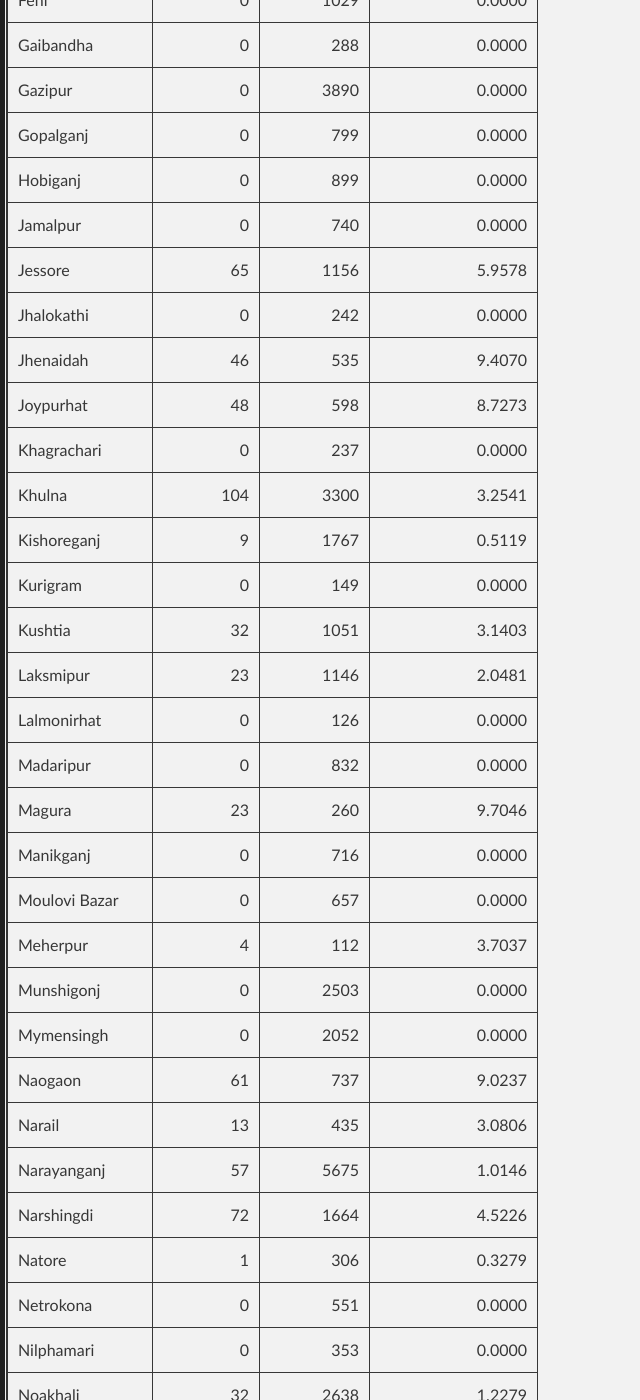
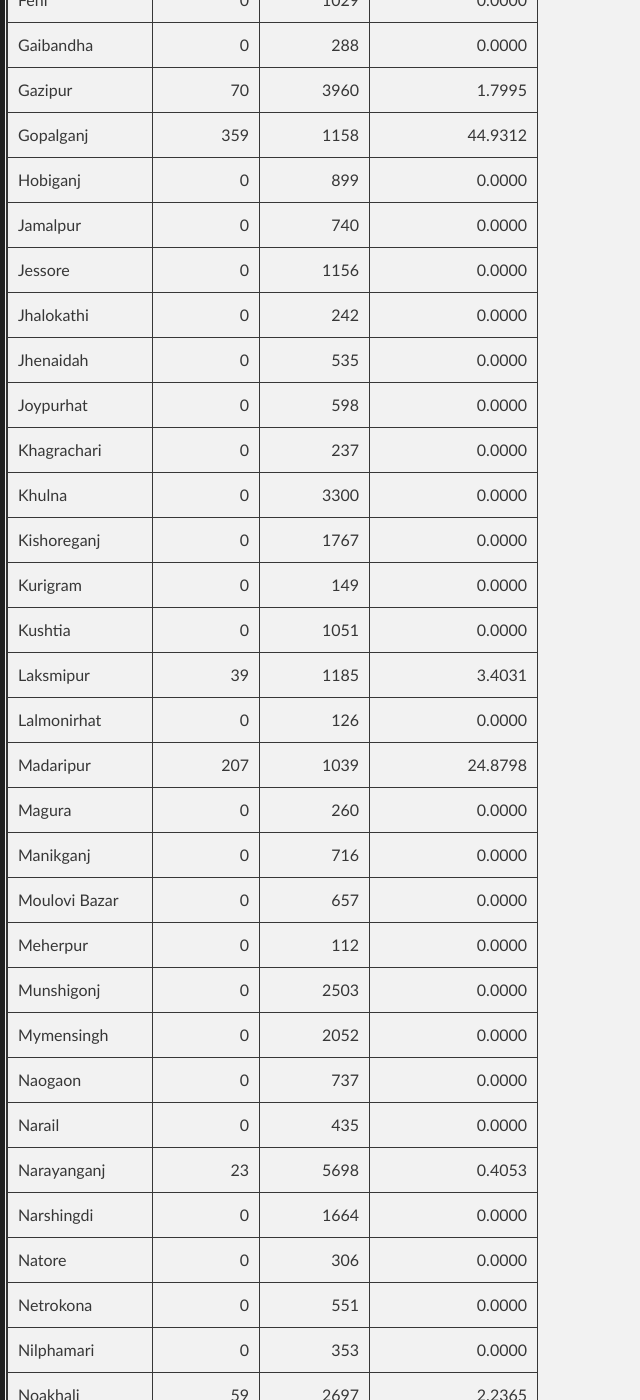
Before and after one commit to promitbasak/covid19bd, a Jekyll site: the page index.html, which Jekyll copies as it is, in a window 1280 px wide and 1400 px high, scrolled down 4931 px. Shown: the whole window, without its empty margins (0-640 px from the left). Built offline with Jekyll 4.4.1, drawn with Linux system fonts in a browser that asks for light colours; some of the changed text lies outside the part shown.

Commit message:
Update index.html

```diff
--- a/index.html
+++ b/index.html
@@ -67,21 +67,21 @@
 </tr></thead>
 <tbody>
 <tr>
-<td>2020-07-16</td>
-<td align="right">2733</td>
-<td align="right">39</td>
-<td align="right">1940</td>
-<td align="right">12889</td>
-<td align="right">196323</td>
-<td align="right">2496</td>
-<td align="right">106963</td>
-<td align="right">86864</td>
-<td align="right">995966</td>
-<td align="right">1.2714</td>
-<td align="right">0.0233</td>
-<td align="right">19.7118</td>
-<td align="right">1090.6833</td>
-<td align="right">13.8667</td>
+<td>2020-07-18</td>
+<td align="right">2709</td>
+<td align="right">34</td>
+<td align="right">1373</td>
+<td align="right">10923</td>
+<td align="right">202066</td>
+<td align="right">2581</td>
+<td align="right">110098</td>
+<td align="right">89387</td>
+<td align="right">1020349</td>
+<td align="right">1.2773</td>
+<td align="right">0.0234</td>
+<td align="right">19.8036</td>
+<td align="right">1122.5889</td>
+<td align="right">14.3389</td>
 </tr>
 </tbody>
 </table>
@@ -89,27 +89,27 @@
         <h3>Graphs:</h3>
         <div class="photo-album">
       <div>
-        <img src="https://raw.githubusercontent.com/promitbasak/Covid-19_bd_extended/master/assests/2020-07-16/Figure_1.png">
+        <img src="https://raw.githubusercontent.com/promitbasak/Covid-19_bd_extended/master/assests/2020-07-18/Figure_1.png">
         <h5>Overall Condition</h5>
       </div>
       <div>
-        <img src="https://raw.githubusercontent.com/promitbasak/Covid-19_bd_extended/master/assests/2020-07-16/Figure_2.png">
+        <img src="https://raw.githubusercontent.com/promitbasak/Covid-19_bd_extended/master/assests/2020-07-18/Figure_2.png">
         <h5>Total Cases</h5>
       </div>
       <div>
-        <img src="https://raw.githubusercontent.com/promitbasak/Covid-19_bd_extended/master/assests/2020-07-16/Figure_8.png">
+        <img src="https://raw.githubusercontent.com/promitbasak/Covid-19_bd_extended/master/assests/2020-07-18/Figure_8.png">
         <h5>Total Deaths</h5>
       </div>
       <div>
-        <img src="https://raw.githubusercontent.com/promitbasak/Covid-19_bd_extended/master/assests/2020-07-16/Figure_24.png">
+        <img src="https://raw.githubusercontent.com/promitbasak/Covid-19_bd_extended/master/assests/2020-07-18/Figure_24.png">
         <h5>District-wise Corona Map</h5>
       </div>
       <div>
-        <img src="https://raw.githubusercontent.com/promitbasak/Covid-19_bd_extended/master/assests/2020-07-16/Figure_20.png">
+        <img src="https://raw.githubusercontent.com/promitbasak/Covid-19_bd_extended/master/assests/2020-07-18/Figure_20.png">
         <h5>BD vs USA: Cases</h5>
       </div>
       <div>
-        <img src="https://raw.githubusercontent.com/promitbasak/Covid-19_bd_extended/master/assests/2020-07-16/Figure_21.png">
+        <img src="https://raw.githubusercontent.com/promitbasak/Covid-19_bd_extended/master/assests/2020-07-18/Figure_21.png">
         <h5>BD vs USA: Deaths</h5>
       </div>
     </div>
@@ -126,21 +126,21 @@
 </tr></thead>
 <tbody><tr>
 <td>Bagerhat</td>
-<td align="right">15</td>
+<td align="right">0</td>
 <td align="right">358</td>
-<td align="right">4.3732</td>
+<td align="right">0.0000</td>
 </tr>
 <tr>
 <td>Bandarban</td>
-<td align="right">0</td>
-<td align="right">328</td>
-<td align="right">0.0000</td>
+<td align="right">179</td>
+<td align="right">507</td>
+<td align="right">54.5732</td>
 </tr>
 <tr>
 <td>Barguna</td>
-<td align="right">35</td>
+<td align="right">0</td>
 <td align="right">438</td>
-<td align="right">8.6849</td>
+<td align="right">0.0000</td>
 </tr>
 <tr>
 <td>Barishal</td>
@@ -150,15 +150,15 @@
 </tr>
 <tr>
 <td>Bhola</td>
-<td align="right">8</td>
+<td align="right">0</td>
 <td align="right">422</td>
-<td align="right">1.9324</td>
+<td align="right">0.0000</td>
 </tr>
 <tr>
 <td>Bogura</td>
-<td align="right">160</td>
+<td align="right">0</td>
 <td align="right">3923</td>
-<td align="right">4.2519</td>
+<td align="right">0.0000</td>
 </tr>
 <tr>
 <td>B. Baria</td>
@@ -168,33 +168,33 @@
 </tr>
 <tr>
 <td>Chandpur</td>
-<td align="right">25</td>
-<td align="right">1366</td>
-<td align="right">1.8643</td>
+<td align="right">56</td>
+<td align="right">1422</td>
+<td align="right">4.0996</td>
 </tr>
 <tr>
 <td>Chapainawabganj</td>
-<td align="right">28</td>
+<td align="right">0</td>
 <td align="right">227</td>
-<td align="right">14.0704</td>
+<td align="right">0.0000</td>
 </tr>
 <tr>
 <td>Chattogram</td>
-<td align="right">334</td>
-<td align="right">11931</td>
-<td align="right">2.8801</td>
+<td align="right">738</td>
+<td align="right">12669</td>
+<td align="right">6.1856</td>
 </tr>
 <tr>
 <td>Chuadanga</td>
-<td align="right">16</td>
+<td align="right">0</td>
 <td align="right">323</td>
-<td align="right">5.2117</td>
+<td align="right">0.0000</td>
 </tr>
 <tr>
 <td>Cox&#39;s bazar</td>
-<td align="right">48</td>
-<td align="right">3019</td>
-<td align="right">1.6156</td>
+<td align="right">54</td>
+<td align="right">3073</td>
+<td align="right">1.7887</td>
 </tr>
 <tr>
 <td>Cumilla</td>
@@ -216,9 +216,9 @@
 </tr>
 <tr>
 <td>Faridpur</td>
-<td align="right">0</td>
-<td align="right">2444</td>
-<td align="right">0.0000</td>
+<td align="right">1149</td>
+<td align="right">3593</td>
+<td align="right">47.0131</td>
 </tr>
 <tr>
 <td>Feni</td>
@@ -234,15 +234,15 @@
 </tr>
 <tr>
 <td>Gazipur</td>
-<td align="right">0</td>
-<td align="right">3890</td>
-<td align="right">0.0000</td>
+<td align="right">70</td>
+<td align="right">3960</td>
+<td align="right">1.7995</td>
 </tr>
 <tr>
 <td>Gopalganj</td>
-<td align="right">0</td>
-<td align="right">799</td>
-<td align="right">0.0000</td>
+<td align="right">359</td>
+<td align="right">1158</td>
+<td align="right">44.9312</td>
 </tr>
 <tr>
 <td>Hobiganj</td>
@@ -258,9 +258,9 @@
 </tr>
 <tr>
 <td>Jessore</td>
-<td align="right">65</td>
+<td align="right">0</td>
 <td align="right">1156</td>
-<td align="right">5.9578</td>
+<td align="right">0.0000</td>
 </tr>
 <tr>
 <td>Jhalokathi</td>
@@ -270,15 +270,15 @@
 </tr>
 <tr>
 <td>Jhenaidah</td>
-<td align="right">46</td>
+<td align="right">0</td>
 <td align="right">535</td>
-<td align="right">9.4070</td>
+<td align="right">0.0000</td>
 </tr>
 <tr>
 <td>Joypurhat</td>
-<td align="right">48</td>
+<td align="right">0</td>
 <td align="right">598</td>
-<td align="right">8.7273</td>
+<td align="right">0.0000</td>
 </tr>
 <tr>
 <td>Khagrachari</td>
@@ -288,15 +288,15 @@
 </tr>
 <tr>
 <td>Khulna</td>
-<td align="right">104</td>
+<td align="right">0</td>
 <td align="right">3300</td>
-<td align="right">3.2541</td>
+<td align="right">0.0000</td>
 </tr>
 <tr>
 <td>Kishoreganj</td>
-<td align="right">9</td>
+<td align="right">0</td>
 <td align="right">1767</td>
-<td align="right">0.5119</td>
+<td align="right">0.0000</td>
 </tr>
 <tr>
 <td>Kurigram</td>
@@ -306,93 +306,93 @@
 </tr>
 <tr>
 <td>Kushtia</td>
-<td align="right">32</td>
+<td align="right">0</td>
 <td align="right">1051</td>
-<td align="right">3.1403</td>
+<td align="right">0.0000</td>
 </tr>
 <tr>
 <td>Laksmipur</td>
+<td align="right">39</td>
+<td align="right">1185</td>
+<td align="right">3.4031</td>
+</tr>
+<tr>
+<td>Lalmonirhat</td>
+<td align="right">0</td>
+<td align="right">126</td>
+<td align="right">0.0000</td>
+</tr>
+<tr>
+<td>Madaripur</td>
+<td align="right">207</td>
+<td align="right">1039</td>
+<td align="right">24.8798</td>
+</tr>
+<tr>
+<td>Magura</td>
+<td align="right">0</td>
+<td align="right">260</td>
+<td align="right">0.0000</td>
+</tr>
+<tr>
+<td>Manikganj</td>
+<td align="right">0</td>
+<td align="right">716</td>
+<td align="right">0.0000</td>
+</tr>
+<tr>
+<td>Moulovi Bazar</td>
+<td align="right">0</td>
+<td align="right">657</td>
+<td align="right">0.0000</td>
+</tr>
+<tr>
+<td>Meherpur</td>
+<td align="right">0</td>
+<td align="right">112</td>
+<td align="right">0.0000</td>
+</tr>
+<tr>
+<td>Munshigonj</td>
+<td align="right">0</td>
+<td align="right">2503</td>
+<td align="right">0.0000</td>
+</tr>
+<tr>
+<td>Mymensingh</td>
+<td align="right">0</td>
+<td align="right">2052</td>
+<td align="right">0.0000</td>
+</tr>
+<tr>
+<td>Naogaon</td>
+<td align="right">0</td>
+<td align="right">737</td>
+<td align="right">0.0000</td>
+</tr>
+<tr>
+<td>Narail</td>
+<td align="right">0</td>
+<td align="right">435</td>
+<td align="right">0.0000</td>
+</tr>
+<tr>
+<td>Narayanganj</td>
 <td align="right">23</td>
-<td align="right">1146</td>
-<td align="right">2.0481</td>
-</tr>
-<tr>
-<td>Lalmonirhat</td>
-<td align="right">0</td>
-<td align="right">126</td>
-<td align="right">0.0000</td>
-</tr>
-<tr>
-<td>Madaripur</td>
-<td align="right">0</td>
-<td align="right">832</td>
-<td align="right">0.0000</td>
-</tr>
-<tr>
-<td>Magura</td>
-<td align="right">23</td>
-<td align="right">260</td>
-<td align="right">9.7046</td>
-</tr>
-<tr>
-<td>Manikganj</td>
-<td align="right">0</td>
-<td align="right">716</td>
-<td align="right">0.0000</td>
-</tr>
-<tr>
-<td>Moulovi Bazar</td>
-<td align="right">0</td>
-<td align="right">657</td>
-<td align="right">0.0000</td>
-</tr>
-<tr>
-<td>Meherpur</td>
-<td align="right">4</td>
-<td align="right">112</td>
-<td align="right">3.7037</td>
-</tr>
-<tr>
-<td>Munshigonj</td>
-<td align="right">0</td>
-<td align="right">2503</td>
-<td align="right">0.0000</td>
-</tr>
-<tr>
-<td>Mymensingh</td>
-<td align="right">0</td>
-<td align="right">2052</td>
-<td align="right">0.0000</td>
-</tr>
-<tr>
-<td>Naogaon</td>
-<td align="right">61</td>
-<td align="right">737</td>
-<td align="right">9.0237</td>
-</tr>
-<tr>
-<td>Narail</td>
-<td align="right">13</td>
-<td align="right">435</td>
-<td align="right">3.0806</td>
-</tr>
-<tr>
-<td>Narayanganj</td>
-<td align="right">57</td>
-<td align="right">5675</td>
-<td align="right">1.0146</td>
+<td align="right">5698</td>
+<td align="right">0.4053</td>
 </tr>
 <tr>
 <td>Narshingdi</td>
-<td align="right">72</td>
+<td align="right">0</td>
 <td align="right">1664</td>
-<td align="right">4.5226</td>
+<td align="right">0.0000</td>
 </tr>
 <tr>
 <td>Natore</td>
-<td align="right">1</td>
+<td align="right">0</td>
 <td align="right">306</td>
-<td align="right">0.3279</td>
+<td align="right">0.0000</td>
 </tr>
 <tr>
 <td>Netrokona</td>
@@ -408,15 +408,15 @@
 </tr>
 <tr>
 <td>Noakhali</td>
-<td align="right">32</td>
-<td align="right">2638</td>
-<td align="right">1.2279</td>
+<td align="right">59</td>
+<td align="right">2697</td>
+<td align="right">2.2365</td>
 </tr>
 <tr>
 <td>Pabna</td>
-<td align="right">28</td>
+<td align="right">0</td>
 <td align="right">627</td>
-<td align="right">4.6745</td>
+<td align="right">0.0000</td>
 </tr>
 <tr>
 <td>Panchagar</td>
@@ -426,9 +426,9 @@
 </tr>
 <tr>
 <td>Patuakhali</td>
-<td align="right">29</td>
-<td align="right">752</td>
-<td align="right">4.0111</td>
+<td align="right">22</td>
+<td align="right">774</td>
+<td align="right">2.9255</td>
 </tr>
 <tr>
 <td>Pirojpur</td>
@@ -438,9 +438,9 @@
 </tr>
 <tr>
 <td>Rajbari</td>
-<td align="right">0</td>
-<td align="right">563</td>
-<td align="right">0.0000</td>
+<td align="right">251</td>
+<td align="right">814</td>
+<td align="right">44.5826</td>
 </tr>
 <tr>
 <td>Rajshahi</td>
@@ -450,9 +450,9 @@
 </tr>
 <tr>
 <td>Rangamati</td>
-<td align="right">60</td>
-<td align="right">469</td>
-<td align="right">14.6699</td>
+<td align="right">26</td>
+<td align="right">495</td>
+<td align="right">5.5437</td>
 </tr>
 <tr>
 <td>Rangpur</td>
@@ -462,15 +462,15 @@
 </tr>
 <tr>
 <td>Satkhira</td>
-<td align="right">2</td>
+<td align="right">0</td>
 <td align="right">432</td>
-<td align="right">0.4651</td>
+<td align="right">0.0000</td>
 </tr>
 <tr>
 <td>Shariatpur</td>
-<td align="right">0</td>
-<td align="right">668</td>
-<td align="right">0.0000</td>
+<td align="right">175</td>
+<td align="right">843</td>
+<td align="right">26.1976</td>
 </tr>
 <tr>
 <td>Sherpur</td>
@@ -480,9 +480,9 @@
 </tr>
 <tr>
 <td>Sirajganj</td>
-<td align="right">103</td>
+<td align="right">0</td>
 <td align="right">952</td>
-<td align="right">12.1319</td>
+<td align="right">0.0000</td>
 </tr>
 <tr>
 <td>Sunamganj</td>
@@ -492,15 +492,15 @@
 </tr>
 <tr>
 <td>Sylhet</td>
-<td align="right">0</td>
-<td align="right">3218</td>
-<td align="right">0.0000</td>
+<td align="right">105</td>
+<td align="right">3323</td>
+<td align="right">3.2629</td>
 </tr>
 <tr>
 <td>Tangail</td>
-<td align="right">43</td>
+<td align="right">0</td>
 <td align="right">1042</td>
-<td align="right">4.3043</td>
+<td align="right">0.0000</td>
 </tr>
 <tr>
 <td>Thakurgaon</td>
@@ -2759,7 +2759,44 @@
 <td align="right">1090.6833</td>
 <td align="right">13.8667</td>
 </tr>
+<tr>
+<td>2020-07-17</td>
+<td align="right">3034</td>
+<td align="right">51</td>
+<td align="right">1762</td>
+<td align="right">13460</td>
+<td align="right">199357</td>
+<td align="right">2547</td>
+<td align="right">108725</td>
+<td align="right">88085</td>
+<td align="right">1009426</td>
+<td align="right">1.2776</td>
+<td align="right">0.0234</td>
+<td align="right">19.7495</td>
+<td align="right">1107.5389</td>
+<td align="right">14.1500</td>
+</tr>
+<tr>
+<td>2020-07-18</td>
+<td align="right">2709</td>
+<td align="right">34</td>
+<td align="right">1373</td>
+<td align="right">10923</td>
+<td align="right">202066</td>
+<td align="right">2581</td>
+<td align="right">110098</td>
+<td align="right">89387</td>
+<td align="right">1020349</td>
+<td align="right">1.2773</td>
+<td align="right">0.0234</td>
+<td align="right">19.8036</td>
+<td align="right">1122.5889</td>
+<td align="right">14.3389</td>
+</tr>
 </tbody></table>
+
+
+
         <p></p>
         <p> Data Sources: Self created dataset which can be found at <a href="https://github.com/promitbasak/Covid-19_bd_extended">this repository</a>. This dataset uses govt issued press releases from <a href="https://corona.gov.bd/press-release">Here</a>, <a href="https://iedcr.gov.bd/">Here</a> and <a href="https://iedcr.gov.bd/website/index.php/component/content/article/11-others/227-pressrelease">Here</a>.</p>
 
```
Also changed, not shown: other parts of index.html (+1 -1 lines).
